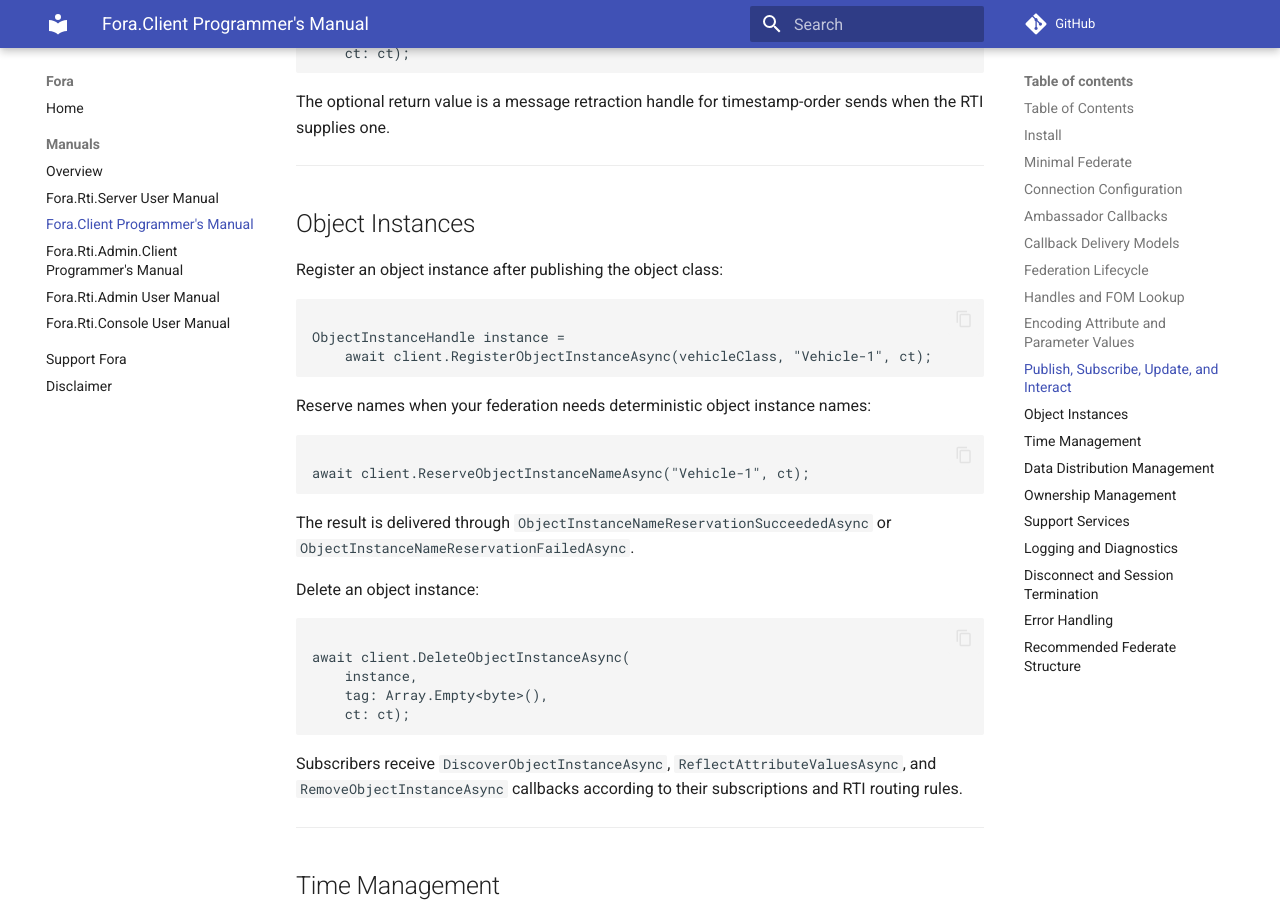
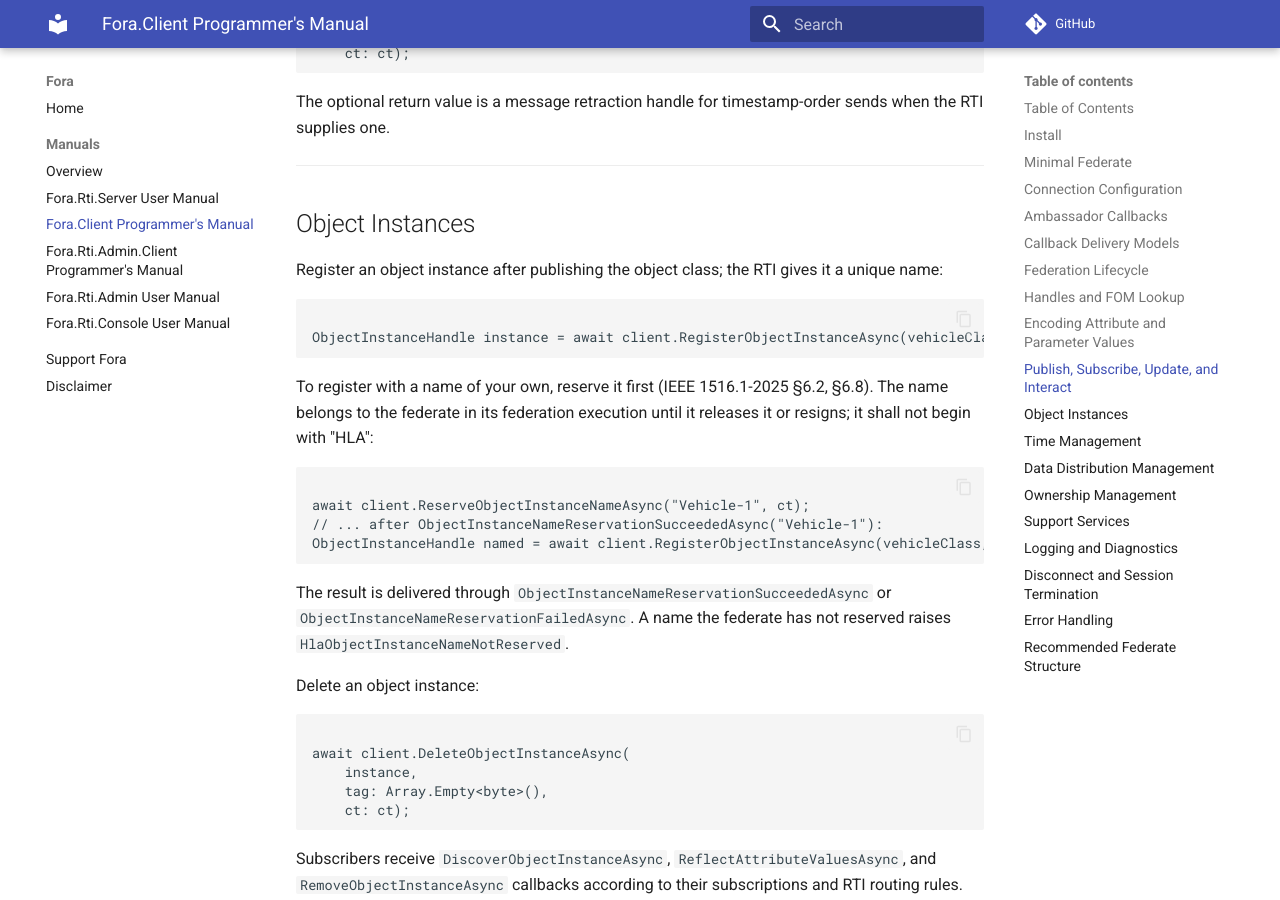
Before and after one commit to otopcu/fora-site, an MkDocs documentation site: the page built from docs/manuals/fora-client-programmers-manual.md, in a window 1280 px wide and 900 px high, scrolled down 9774 px. Built offline with MkDocs 1.6.1 and Material for MkDocs 9.7.7, drawn with Linux system fonts in a browser that asks for light colours; comment, search, counter and statistics services are not loaded; some of the changed text lies outside the part shown.

Commit message:
docs: record GALT, name reservations, withdrawals and relevance advisories
Every service of IEEE 1516.1-2025 clauses 4 – 10 in the coverage is now
Verified (192) or answered locally (4). The programmer's manual registers
named instances after reserving the name and describes GALT and lookahead.

Co-Authored-By: Claude Opus 5.5 <noreply@anthropic.com>

```diff
--- a/docs/manuals/fora-client-programmers-manual.md
+++ b/docs/manuals/fora-client-programmers-manual.md
@@ -409,20 +409,23 @@ The optional return value is a message retraction handle for timestamp-order sen
 
 ## Object Instances
 
-Register an object instance after publishing the object class:
+Register an object instance after publishing the object class; the RTI gives it a unique name:
 
 <pre><code class="language-csharp">
-ObjectInstanceHandle instance =
-    await client.RegisterObjectInstanceAsync(vehicleClass, "Vehicle-1", ct);
+ObjectInstanceHandle instance = await client.RegisterObjectInstanceAsync(vehicleClass, ct);
 </code></pre>
 
-Reserve names when your federation needs deterministic object instance names:
+To register with a name of your own, reserve it first (IEEE 1516.1-2025 §6.2, §6.8). The name belongs to the federate
+in its federation execution until it releases it or resigns; it shall not begin with "HLA":
 
 <pre><code class="language-csharp">
 await client.ReserveObjectInstanceNameAsync("Vehicle-1", ct);
+// ... after ObjectInstanceNameReservationSucceededAsync("Vehicle-1"):
+ObjectInstanceHandle named = await client.RegisterObjectInstanceAsync(vehicleClass, "Vehicle-1", ct);
 </code></pre>
 
 The result is delivered through `ObjectInstanceNameReservationSucceededAsync` or `ObjectInstanceNameReservationFailedAsync`.
+A name the federate has not reserved raises `HlaObjectInstanceNameNotReserved`.
 
 Delete an object instance:
 
@@ -479,6 +482,12 @@ Other supported advance services:
 | Next Message Request | `NextMessageRequestAsync(time)` |
 | Next Message Request Available | `NextMessageRequestAvailableAsync(time)` |
 | Flush Queue Request | `FlushQueueRequestAsync(time)` |
+
+Time Advance Request and Next Message Request are granted only below GALT, the other advance services at or below it
+(IEEE 1516.1-2025 §8.1.2): with zero lookahead, a federate granted by Time Advance Request to T sends TSO messages only
+beyond T, one granted by Time Advance Request Available also at T. Flush Queue Request is granted at once. A smaller
+lookahead given to `ModifyLookaheadAsync` is reached gradually as logical time advances (§8.20); `QueryLookaheadAsync`
+returns the actual lookahead and needs a time-regulating federate.
 
 Query time state:
 
```
